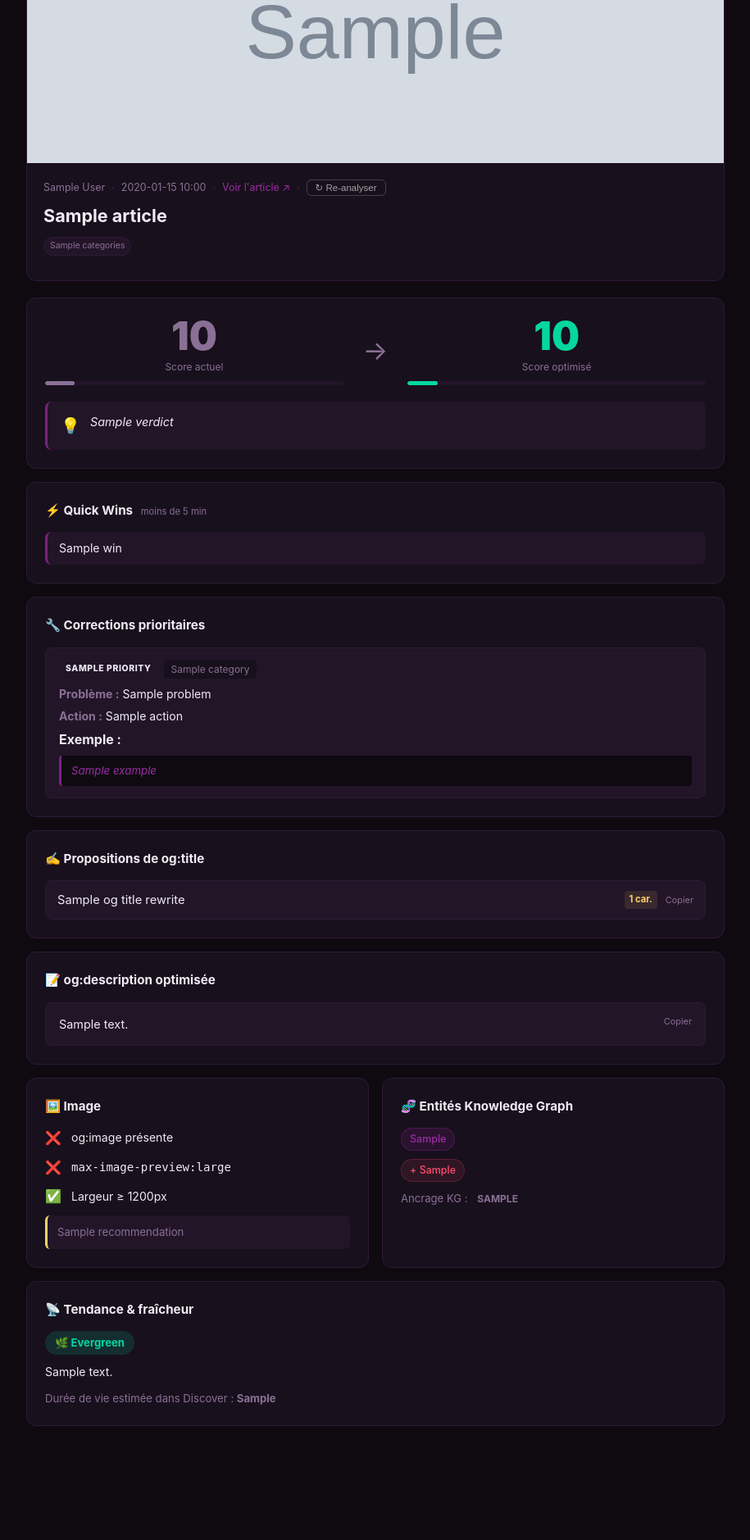
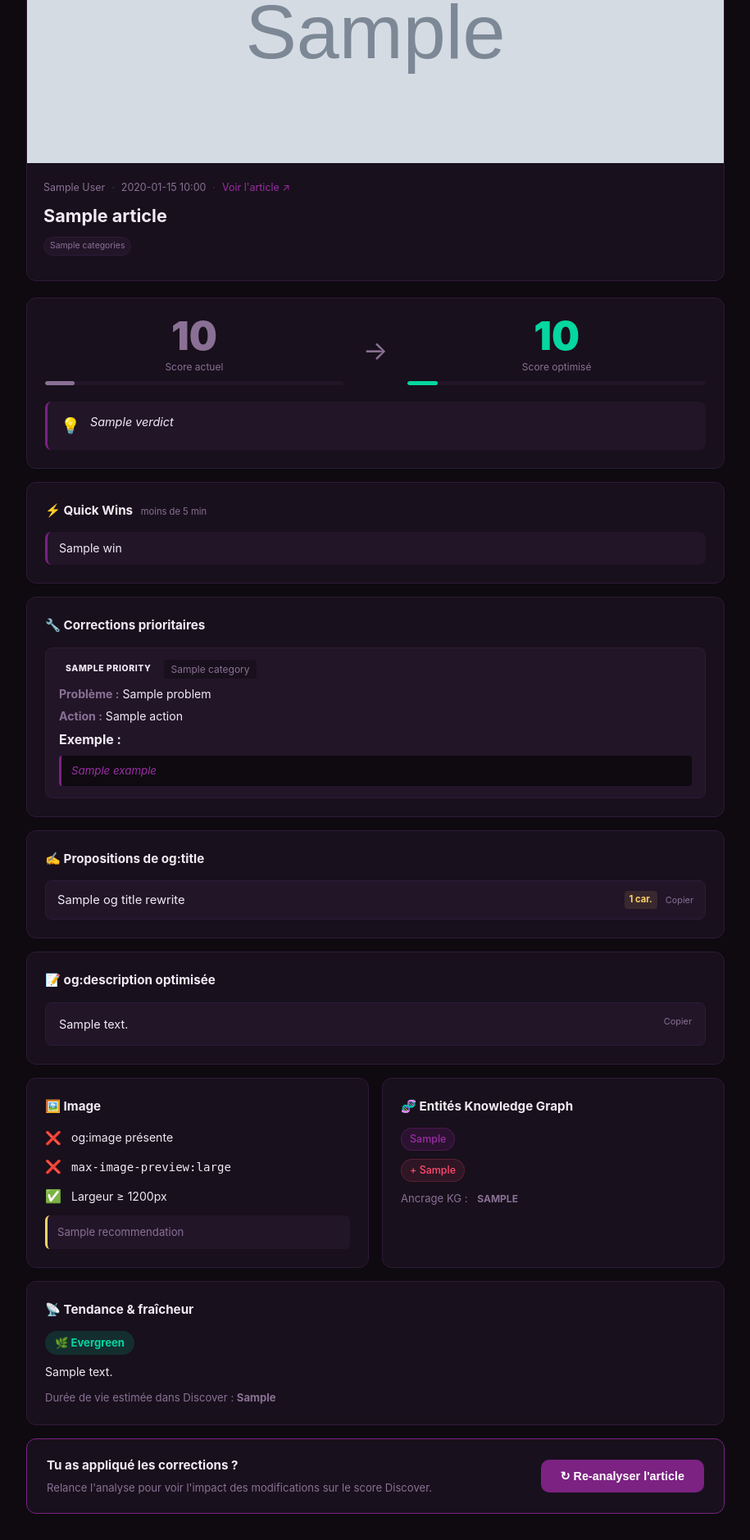
Before and after one commit to lapuj77/discover-optimizer, a FastAPI app: template templates/report.html in a window 1280 px wide. Shown: the part 216-2095 px from the top of the page at 82% size, without its empty margins (182-1097 px from the left). Before the commit the page ends 1956 px from the top, so only its background shows below. Run offline with FastAPI, Linux system fonts and the light colour scheme; the template is opened without the code that fills it: most values are stand-ins (such as "Sample title", 1, 10 or a date in 2020); grey boxes marked "Sample" are stand-in pictures.

Commit message:
ux: bouton re-analyser visible en bas du rapport

```diff
--- a/static/style.css
+++ b/static/style.css
@@ -638,7 +638,51 @@ a:hover { text-decoration: underline; }
 .trend-context { font-size: .88rem; line-height: 1.6; }
 .freshness { font-size: .82rem; color: var(--muted); }
 
-/* Re-analyze */
+/* Re-analyze block */
+.reanalyze-block {
+  display: flex;
+  align-items: center;
+  justify-content: space-between;
+  gap: 20px;
+  background: var(--bg2);
+  border: 1px solid var(--jdg);
+  border-radius: var(--radius);
+  padding: 20px 24px;
+  margin-top: 8px;
+}
+
+.reanalyze-info {
+  display: flex;
+  flex-direction: column;
+  gap: 4px;
+}
+
+.reanalyze-info strong {
+  font-size: .95rem;
+  color: var(--text);
+}
+
+.reanalyze-info span {
+  font-size: .82rem;
+  color: var(--muted);
+}
+
+.btn-reanalyze-main {
+  background: var(--jdg);
+  color: white;
+  border: none;
+  padding: 12px 24px;
+  border-radius: 10px;
+  font-size: .9rem;
+  font-weight: 700;
+  cursor: pointer;
+  white-space: nowrap;
+  transition: background .2s, box-shadow .2s;
+}
+.btn-reanalyze-main:hover { background: var(--jdg-light); box-shadow: 0 0 16px var(--jdg-glow); }
+.btn-reanalyze-main:disabled { opacity: .5; cursor: not-allowed; }
+
+/* Re-analyze (small, in header) */
 .btn-reanalyze {
   background: none;
   border: 1px solid rgba(255,255,255,.2);
--- a/templates/report.html
+++ b/templates/report.html
@@ -35,13 +35,6 @@
           {% if article.author %}<span class="author">{{ article.author }}</span><span class="sep">·</span>{% endif %}
           {% if article.published_at %}<span class="date">{{ article.published_at[:16] }}</span><span class="sep">·</span>{% endif %}
           <a href="{{ article.link }}" target="_blank" class="article-link">Voir l'article ↗</a>
-          <span class="sep">·</span>
-          <form method="POST" action="/reanalyze/{{ article.report_id }}" style="display:inline">
-            <button type="submit" class="btn-reanalyze" onclick="this.textContent='⏳…';this.disabled=true">↻ Re-analyser</button>
-          </form>
-          {% if request.query_params.get('reanalyzing') %}
-          <span class="reanalyzing-badge">⏳ Mise à jour en cours…</span>
-          {% endif %}
         </div>
         <h1 class="report-title">{{ article.title }}</h1>
         {% if article.categories %}
@@ -197,6 +190,21 @@
     </div>
     {% endif %}
 
+    <!-- Re-analyser -->
+    <div class="reanalyze-block">
+      <div class="reanalyze-info">
+        <strong>Tu as appliqué les corrections ?</strong>
+        <span>Relance l'analyse pour voir l'impact des modifications sur le score Discover.</span>
+      </div>
+      <form method="POST" action="/reanalyze/{{ article.report_id }}">
+        {% if request.query_params.get('reanalyzing') %}
+        <button type="button" class="btn-reanalyze-main" disabled>⏳ Mise à jour en cours…</button>
+        {% else %}
+        <button type="submit" class="btn-reanalyze-main" onclick="this.textContent='⏳ Analyse en cours…';this.disabled=true">↻ Re-analyser l'article</button>
+        {% endif %}
+      </form>
+    </div>
+
   </main>
 
   <script>
```
